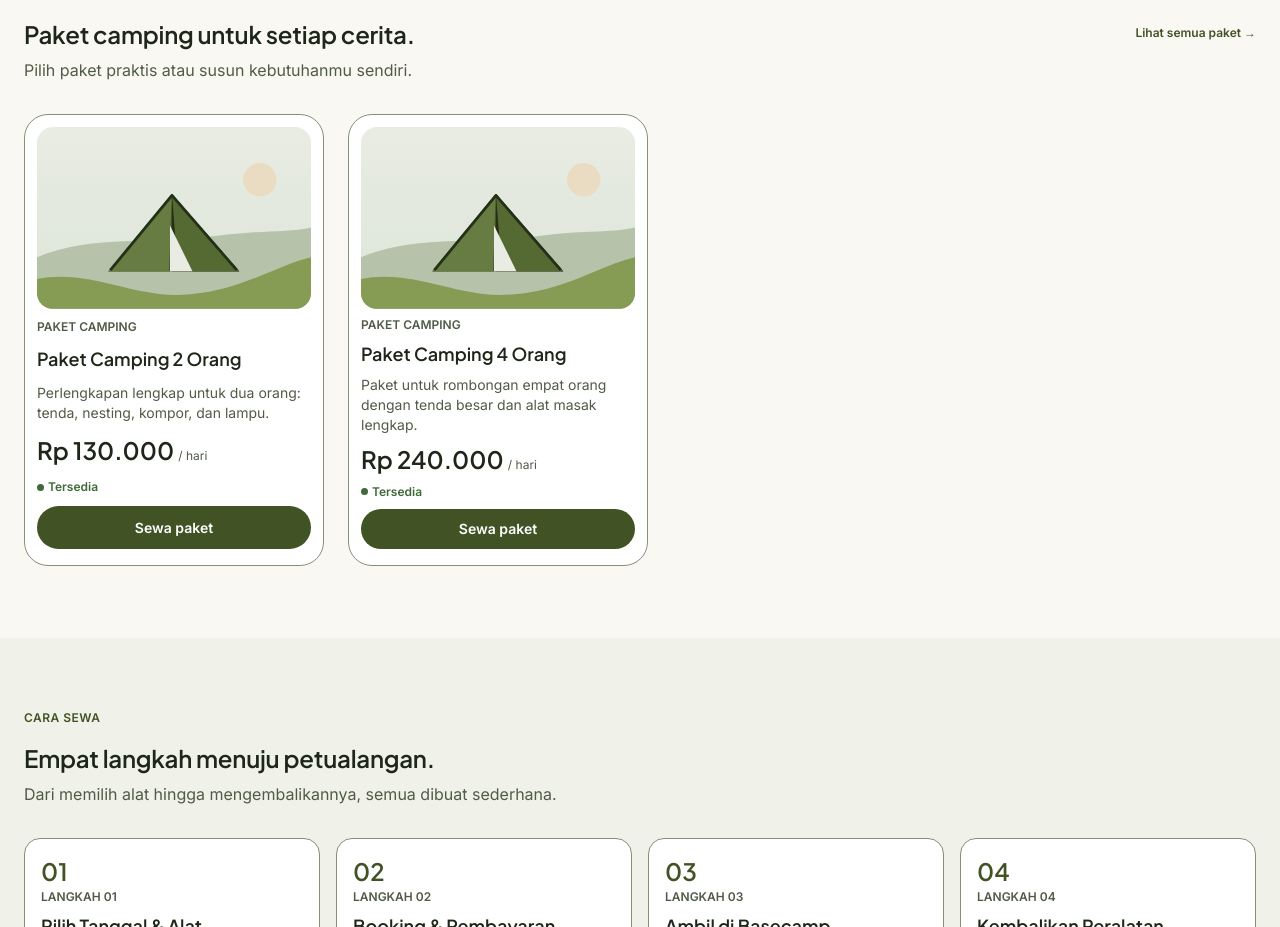
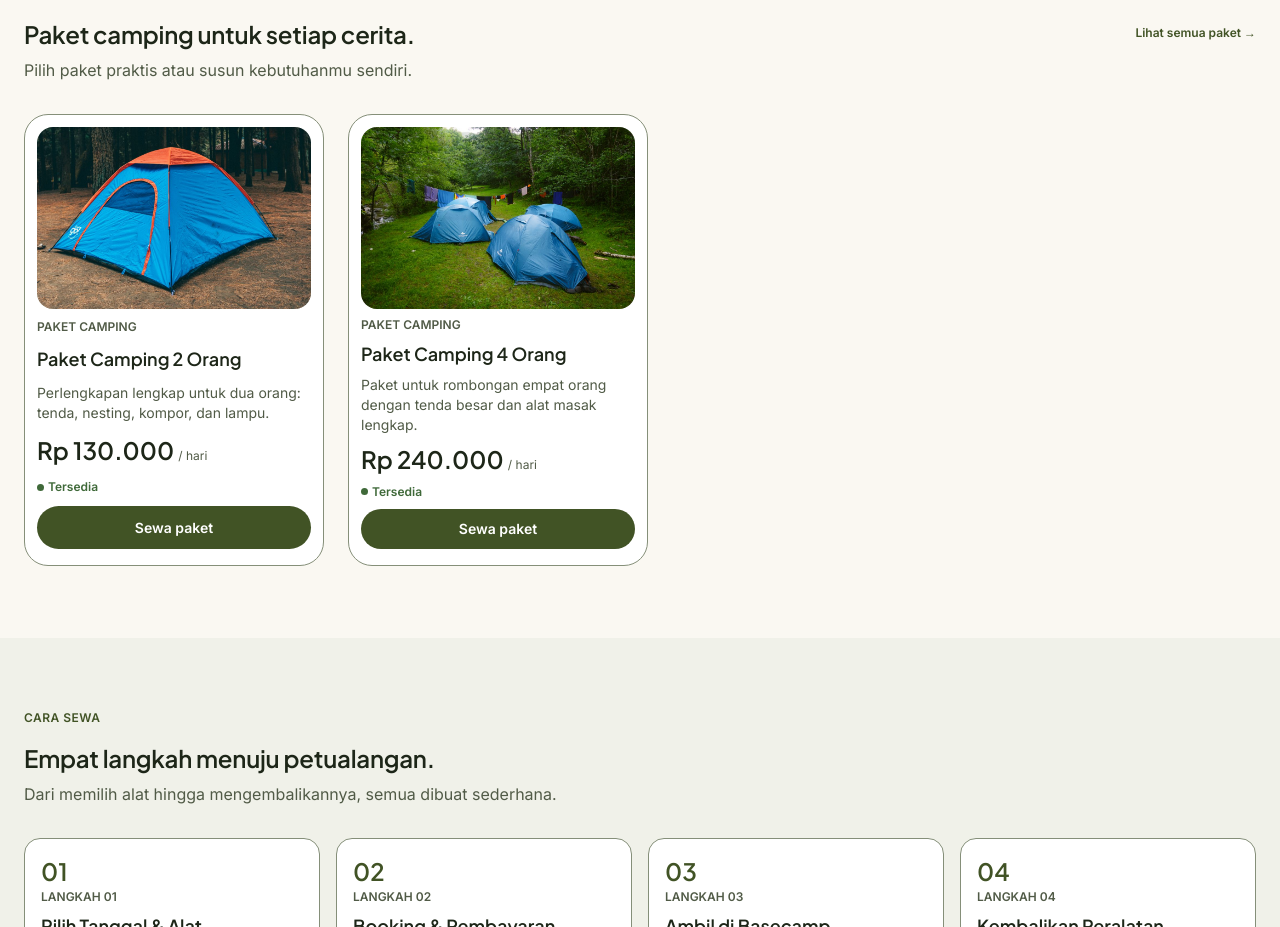
Before and after one commit to miawmiawpaw/RPLM-Six-Seven, a React (Vite) app in the folder frontend/: page / in a window 1280 px wide. Shown: the part 1723-2650 px from the top of the page. Built offline with nearby package versions, Linux system fonts and the light colour scheme.

Commit message:
use photos on landing package cards
- replace the tent illustration with fotoPaket() photos
- remove unused PackageArt component and its SVG imports
- ultralight/solo packages use the carrier photo

```diff
--- a/frontend/src/pages/Beranda.jsx
+++ b/frontend/src/pages/Beranda.jsx
@@ -2,6 +2,7 @@ import { useEffect, useState } from 'react';
 import { Link } from 'react-router-dom';
 import { api } from '../api/client';
 import { rupiah } from '../utils/format';
+import { fotoPaket } from '../utils/fotoProduk';
 import calendarIcon from '../../assets/Rental Camping/Calendar Glyph.svg';
 import chevronIcon from '../../assets/Rental Camping/ChevronDown Glyph.svg';
 import tentIcon from '../../assets/Rental Camping/Category/Tent Glyph.svg';
@@ -21,13 +22,6 @@ import heroTentSide from '../../assets/Rental Camping/Landing/Hero/Tenda - Sisi
 import heroTentRoof from '../../assets/Rental Camping/Landing/Hero/Tenda - Garis Atap.svg';
 import heroTentDoor from '../../assets/Rental Camping/Landing/Hero/Tenda - Pintu.svg';
 import heroTentDoorLine from '../../assets/Rental Camping/Landing/Hero/Tenda - Garis Pintu.svg';
-import pkgSun from '../../assets/Rental Camping/Landing/Package Duo/Matahari.svg';
-import pkgTentBody from '../../assets/Rental Camping/Landing/Package Duo/Tenda - Siluet Utama.svg';
-import pkgTentLeft from '../../assets/Rental Camping/Landing/Package Duo/Tenda - Panel Kiri.svg';
-import pkgTentRight from '../../assets/Rental Camping/Landing/Package Duo/Tenda - Panel Kanan.svg';
-import pkgTentFold from '../../assets/Rental Camping/Landing/Package Duo/Tenda - Lipatan Kanan.svg';
-import pkgTentDoor from '../../assets/Rental Camping/Landing/Package Duo/Tenda - Pintu.svg';
-import pkgTentRoof from '../../assets/Rental Camping/Landing/Package Duo/Tenda - Garis Atap.svg';
 import mapPin from '../../assets/Rental Camping/Landing/Lokasi/Peta - Pin Lokasi.svg';
 import mapPinCircle from '../../assets/Rental Camping/Landing/Lokasi/Peta - Lingkaran Pin.svg';
 import mapPinCheck from '../../assets/Rental Camping/Landing/Lokasi/Peta - Tanda Centang Pin.svg';
@@ -66,24 +60,10 @@ export default function Beranda() {
     <form className="landing-search" onSubmit={(event) => event.preventDefault()}><label>Mulai Sewa<span><img src={calendarIcon} alt="" /><input type="date" aria-label="Pilih tanggal mulai" /></span></label><label>Selesai Sewa<span><img src={calendarIcon} alt="" /><input type="date" aria-label="Pilih tanggal selesai" /></span></label><label>Kategori Perlengkapan<span><img src={chevronIcon} alt="" /><select aria-label="Kategori perlengkapan"><option value="">Semua kategori</option>{kategori.map((item) => <option key={item.category_id} value={item.category_id}>{item.nama}</option>)}</select></span></label><button className="landing-button" type="submit">Cari Ketersediaan</button></form>
     <section className="landing-section landing-benefits"><SectionHeading label="KENAPA KAMI" title="Camping lebih tenang, persiapan lebih ringan." text="Semua kebutuhan petualanganmu, kami siapkan dengan standar yang jelas." /><div className="landing-grid landing-grid-four">{KEUNGGULAN.map(([title, text, icon]) => <article className="landing-card" key={title}><span className="landing-icon"><img src={icon} alt="" /></span><h3>{title}</h3><p>{text}</p></article>)}</div></section>
     <section className="landing-section landing-categories"><SectionHeading label="PILIH SESUAI KEBUTUHAN" title="Jelajahi kategori perlengkapan" link="Lihat semua kategori →" /><div className="landing-grid landing-grid-four">{KATEGORI.map(([title, filter, icon]) => <Link className="landing-category" to={`/katalog?kategori=${encodeURIComponent(filter)}`} key={title}><span className="landing-category-icon"><img src={icon} alt="" /></span><span><b>{title}</b><small>{kategori.find((item) => item.nama === filter)?.jumlah_tersedia || '—'} unit tersedia</small><strong>Lihat kategori →</strong></span></Link>)}</div></section>
-    <section className="landing-section landing-packages" id="paket"><SectionHeading label="PAKET PILIHAN" title="Paket camping untuk setiap cerita." text="Pilih paket praktis atau susun kebutuhanmu sendiri." link="Lihat semua paket →" />{galat && <p className="pesan-galat" role="alert">Gagal memuat paket: {galat}</p>}{memuat && <p role="status">Memuat paket…</p>}<div className="landing-grid landing-grid-three">{paket.slice(0, 3).map((item) => <article className="landing-product" key={item.bundle_id}><div className="landing-product-art"><PackageArt /></div><small>PAKET CAMPING</small><h3>{item.nama}</h3><p>{item.deskripsi}</p><strong>{rupiah(item.harga_bundle)} <small>/ hari</small></strong><span className="landing-stock"><img src={availableDot} alt="" /> Tersedia</span><Link to={`/katalog?bundle=${item.bundle_id}`} className="landing-button">Sewa paket</Link></article>)}</div></section>
+    <section className="landing-section landing-packages" id="paket"><SectionHeading label="PAKET PILIHAN" title="Paket camping untuk setiap cerita." text="Pilih paket praktis atau susun kebutuhanmu sendiri." link="Lihat semua paket →" />{galat && <p className="pesan-galat" role="alert">Gagal memuat paket: {galat}</p>}{memuat && <p role="status">Memuat paket…</p>}<div className="landing-grid landing-grid-three">{paket.slice(0, 3).map((item) => <article className="landing-product" key={item.bundle_id}><div className="landing-product-art"><img src={fotoPaket(item.nama)} alt="" loading="lazy" /></div><small>PAKET CAMPING</small><h3>{item.nama}</h3><p>{item.deskripsi}</p><strong>{rupiah(item.harga_bundle)} <small>/ hari</small></strong><span className="landing-stock"><img src={availableDot} alt="" /> Tersedia</span><Link to={`/katalog?bundle=${item.bundle_id}`} className="landing-button">Sewa paket</Link></article>)}</div></section>
     <section className="landing-section landing-steps" id="cara-sewa"><SectionHeading label="CARA SEWA" title="Empat langkah menuju petualangan." text="Dari memilih alat hingga mengembalikannya, semua dibuat sederhana." /><div className="landing-grid landing-grid-four">{LANGKAH.map(([title, text], index) => <article className="landing-step" key={title}><b>{String(index + 1).padStart(2, '0')}</b><small>LANGKAH {String(index + 1).padStart(2, '0')}</small><h3>{title}</h3><p>{text}</p></article>)}</div></section>
     <section className="landing-section landing-location" id="bantuan"><SectionHeading label="KUNJUNGI BASECAMP" title="Mulai perjalanan dari tempat yang tepat." /><div className="landing-location-grid"><div className="landing-map"><iframe title="Lokasi Basecamp Rental Outdoor Pusat" src="https://www.google.com/maps/embed?pb=!1m18!1m12!1m3!1d126495.01682914136!2d110.19669089726561!3d-7.7930777!2m3!1f0!2f0!3f0!3m2!1i1024!2i768!4f13.1!3m3!1m2!1s0x2e7a581f5e1f21d5%3A0x3880fc836baa518a!2sUrban%20Adventure%20-%20Sewa%20%2F%20Rental%20Tenda%20Outdoor%20%26%20Alat%20Camping%20Jogja!5e0!3m2!1sid!2sid!4v1795021165872!5m2!1sid!2sid" loading="lazy" referrerPolicy="strict-origin-when-cross-origin" allowFullScreen /></div><article className="landing-location-card"><small>LOKASI PENGAMBILAN &amp; PENGEMBALIAN</small><h3>Basecamp Rental Outdoor Pusat</h3><p>Jl. Rimba No. 42, Sleman, DI Yogyakarta</p><small>Setiap hari • 08:00 - 21:00 WIB</small><a className="landing-button landing-button-light" href="https://maps.google.com/?q=Sleman" target="_blank" rel="noreferrer">Petunjuk Arah</a></article></div></section>
   </div>;
 }
 
-/** Ilustrasi kartu paket (Figma "Camping Tent Illustration", 276×164) — posisi dalam persen. */
-function PackageArt() {
-  return <div className="landing-pkg-art" aria-hidden="true">
-    <svg className="landing-pkg-hills" viewBox="0 0 276 164" preserveAspectRatio="none"><path d="M0 112C60 88 120 100 170 92C220 84 250 88 276 82V164H0Z" fill="#b7c2ab" /><path d="M0 134C50 124 92 150 140 150C200 150 240 120 276 112V164H0Z" fill="#869b54" /></svg>
-    <img className="pkg-sun" src={pkgSun} alt="" />
-    <img className="pkg-tent pkg-tent-body" src={pkgTentBody} alt="" />
-    <img className="pkg-tent pkg-tent-left" src={pkgTentLeft} alt="" />
-    <img className="pkg-tent pkg-tent-right" src={pkgTentRight} alt="" />
-    <img className="pkg-tent pkg-tent-fold" src={pkgTentFold} alt="" />
-    <img className="pkg-tent pkg-tent-door" src={pkgTentDoor} alt="" />
-    <img className="pkg-tent pkg-tent-roof" src={pkgTentRoof} alt="" />
-  </div>;
-}
-
 function SectionHeading({ label, title, text, link }) { return <div className="landing-heading"><div><p className="landing-eyebrow">{label}</p><h2>{title}</h2>{text && <p>{text}</p>}</div>{link && <Link to="/katalog">{link}</Link>}</div>; }
--- a/frontend/src/styles/global.css
+++ b/frontend/src/styles/global.css
@@ -1777,3 +1777,7 @@ html { scroll-behavior: smooth; scroll-padding-top: 96px; }
   .meadow-header .tautan-keranjang { padding: 0 14px; }
 }
 @media (prefers-reduced-motion: reduce) { .lompat { transition: none; } }
+
+/* ─── Foto paket di landing ──────────────────────────────────────────────────── */
+.landing-product-art { position: relative; }
+.landing-product-art img { position: absolute; inset: 0; width: 100%; height: 100%; object-fit: cover; object-position: center 90%; }
--- a/frontend/src/utils/fotoProduk.js
+++ b/frontend/src/utils/fotoProduk.js
@@ -4,5 +4,6 @@
  * shortcut: pencocokan nama, ganti dengan kolom foto di tabel Bundle bila admin perlu mengunggah sendiri.
  */
 export function fotoPaket(nama = '') {
-  return /\b2 orang|duo|solo/i.test(nama) ? '/photos/tent2.jpg' : '/photos/tentfam.jpg';
+  if (/solo|ultralight/i.test(nama)) return '/photos/carrier.jpg';
+  return /\b2 orang|duo/i.test(nama) ? '/photos/tent2.jpg' : '/photos/tentfam.jpg';
 }
```
